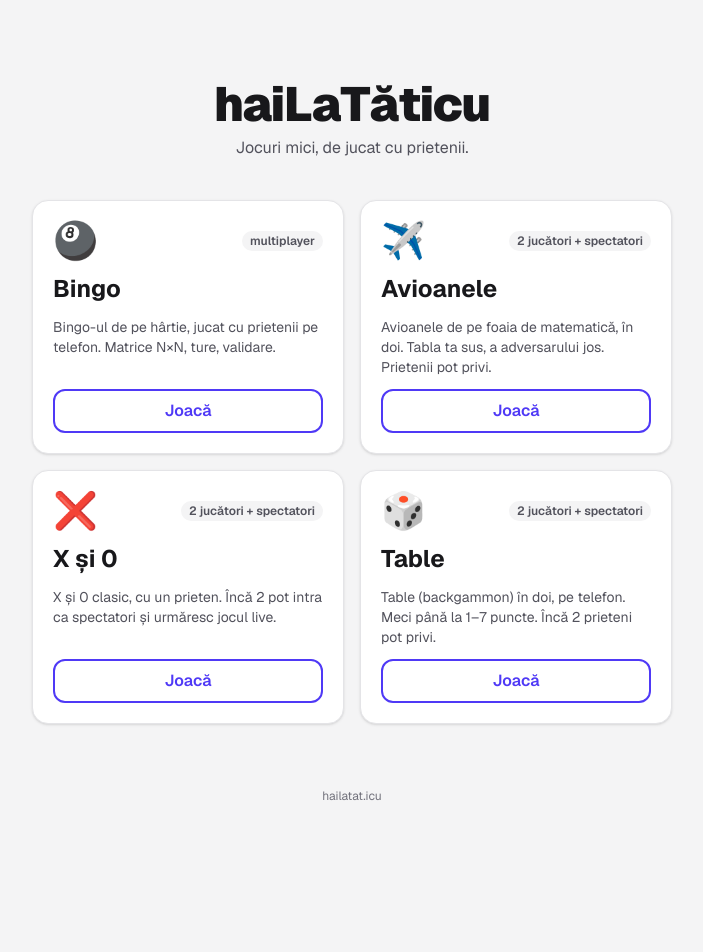
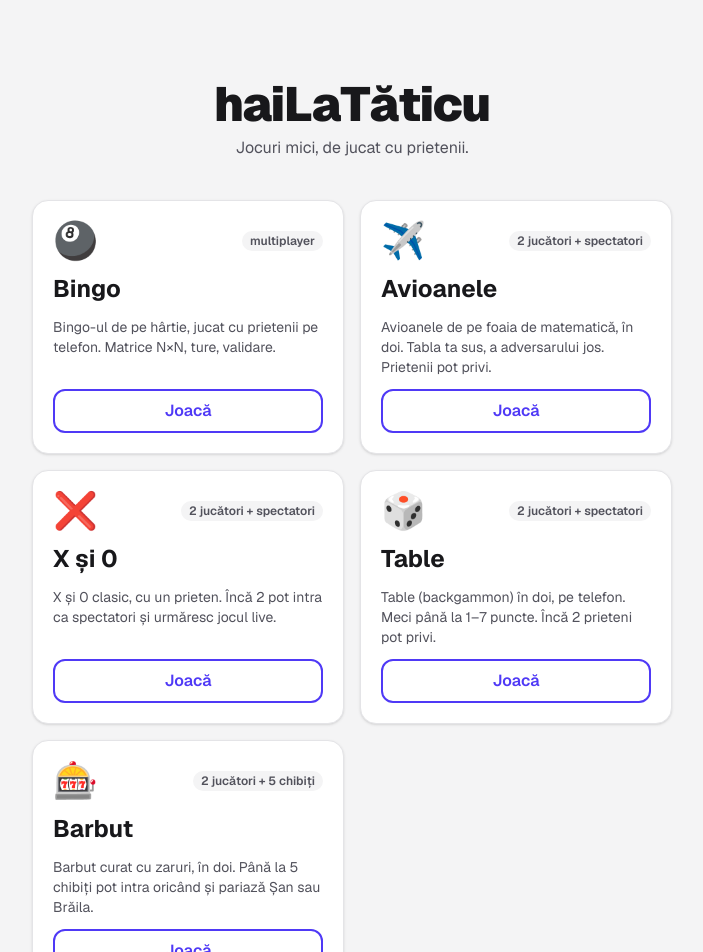
Before and after one commit to florin2495/hailataticu-hub, a Next.js app: page / in a window 1280 px wide. Shown: the top 952 px of the page, without its empty margins (288-991 px from the left). Before the commit the page ends 884 px from the top, so only its background shows below. Built offline with nearby package versions, Linux system fonts and the light colour scheme.

Commit message:
feat: add Barbut to the games hub

```diff
--- a/src/games.ts
+++ b/src/games.ts
@@ -39,4 +39,11 @@ export const games: Game[] = [
     emoji: "🎲",
     tag: "2 jucători + spectatori",
   },
+  {
+    name: "Barbut",
+    description: "Barbut curat cu zaruri, în doi. Până la 5 chibiți pot intra oricând și pariază Șan sau Brăila.",
+    url: "https://barbut.hailatat.icu",
+    emoji: "🎰",
+    tag: "2 jucători + 5 chibiți",
+  },
 ];
```
